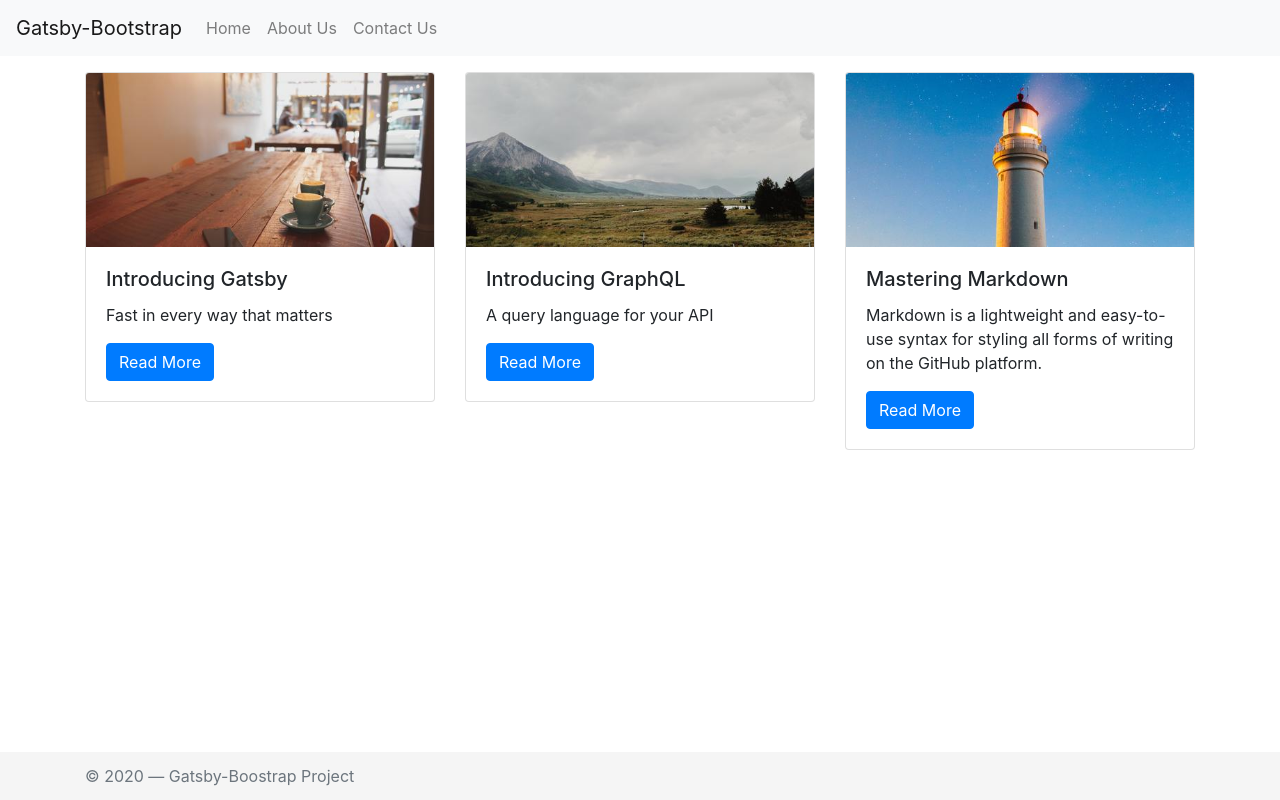
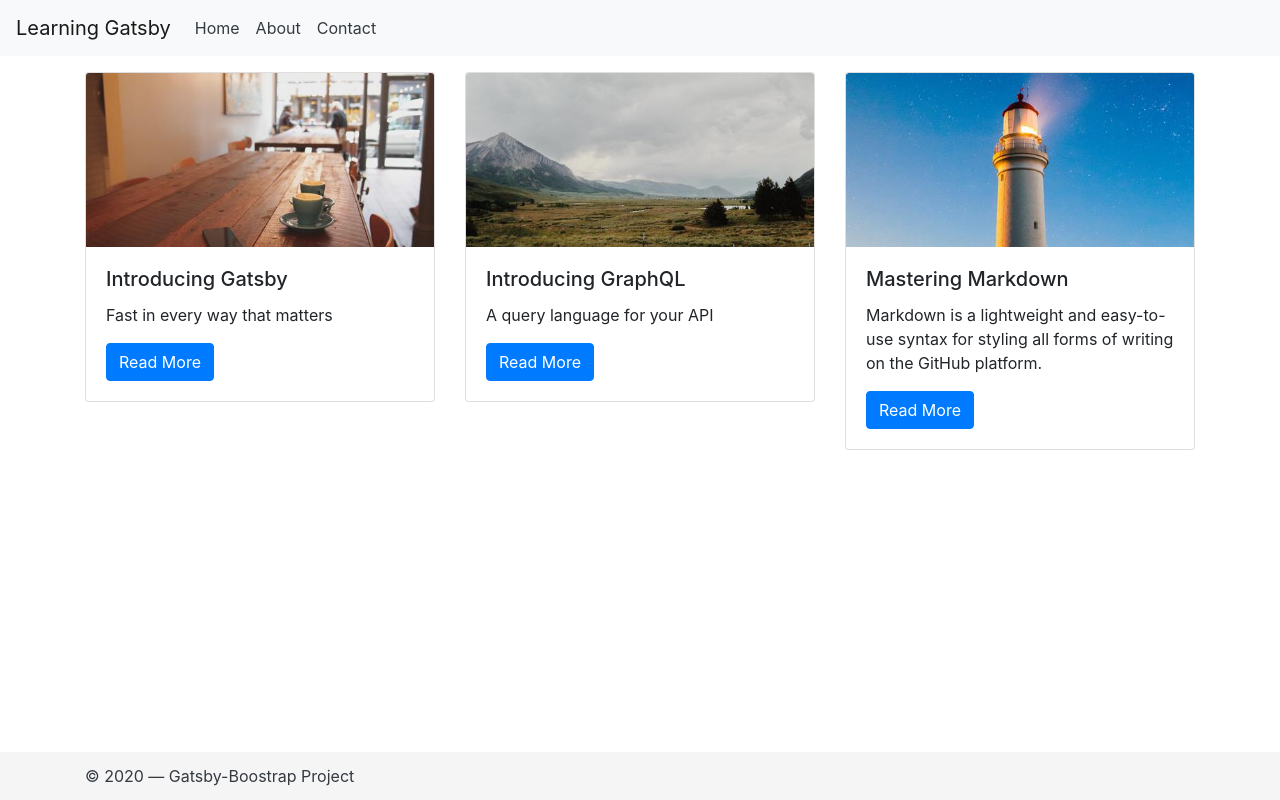
Before and after one commit to fmunirdev/learning-gatsby, a Gatsby site: page / in a window 1280 px wide. Built offline with nearby package versions, Linux system fonts and the light colour scheme; Gatsby itself is replaced by a stand-in of ours.

Commit message:
Optimize for a11y

```diff
--- a/gatsby-config.js
+++ b/gatsby-config.js
@@ -6,7 +6,7 @@
 
 module.exports = {
   siteMetadata: {
-    title: "Gatsby Bootstrap",
+    title: "Learning Gatsby",
     description: "Learning Gatsby, GraphQL and Markdown",
     keywords: "gatsby, graphql, bootstrap, markdown",
     image: "/static/site-image.jpg",
--- a/src/components/Footer.js
+++ b/src/components/Footer.js
@@ -4,7 +4,7 @@ import styles from "./Footer.module.css"
 export default () => (
   <footer className={styles.footer}>
     <div className="container">
-      <span className="text-muted">
+      <span className="text-dark">
         {String.fromCharCode(169)} 2020 {String.fromCharCode(8213)}{" "}
         Gatsby-Boostrap Project
       </span>
--- a/src/components/Header.js
+++ b/src/components/Header.js
@@ -4,21 +4,23 @@ import { Link } from "gatsby"
 import { Navbar, Nav } from "react-bootstrap"
 
 export default () => (
+  <header>
     <Navbar bg="light" expand="lg">
-    <Navbar.Brand>Gatsby-Bootstrap</Navbar.Brand>
+      <Navbar.Brand>Learning Gatsby</Navbar.Brand>
       <Navbar.Toggle aria-controls="basic-navbar-nav" />
       <Navbar.Collapse id="basic-navbar-nav">
         <Nav className="mr-auto">
           <Nav.Link as={Link} to="/">
-          Home
+            <span className="text-dark">Home</span>
           </Nav.Link>
           <Nav.Link as={Link} to="/about/">
-          About Us
+            <span className="text-dark">About</span>
           </Nav.Link>
           <Nav.Link as={Link} to="/contact/">
-          Contact Us
+            <span className="text-dark">Contact</span>
           </Nav.Link>
         </Nav>
       </Navbar.Collapse>
     </Navbar>
+  </header>
 )
--- a/src/components/SEO.js
+++ b/src/components/SEO.js
@@ -24,6 +24,7 @@ export default ({ title, description, keywords, image }) => (
       }
       return (
         <Helmet>
+          <html lang="en" />
           <title>{seo.title}</title>
           <meta name="description" content={seo.description} />
           <meta name="image" content={seo.image} />
--- a/src/layouts/BlogPostLayout.js
+++ b/src/layouts/BlogPostLayout.js
@@ -17,6 +17,7 @@ export default props => {
         keywords={post.frontmatter.keywords}
       />
       <Header />
+      <main>
         <Container className="pt-3">
           <h1>{post.frontmatter.title}</h1>
           <h5 className="text-muted">{post.frontmatter.subtitle}</h5>
@@ -26,6 +27,7 @@ export default props => {
           </p>
           <div dangerouslySetInnerHTML={{ __html: post.html }} />
         </Container>
+      </main>
       <Footer />
     </>
   )
--- a/src/layouts/PrimaryLayout.js
+++ b/src/layouts/PrimaryLayout.js
@@ -9,7 +9,9 @@ export default props => (
   <>
     <SEO />
     <Header />
-    <Container className="pt-3">{props.children}</Container>
+    <main>
+      <Container className="pt-3">{props.children}</Container>
+    </main>
     <Footer />
   </>
 )
```
Also changed, not shown: README.md. Lines whose indentation alone changed are shown as unchanged.
